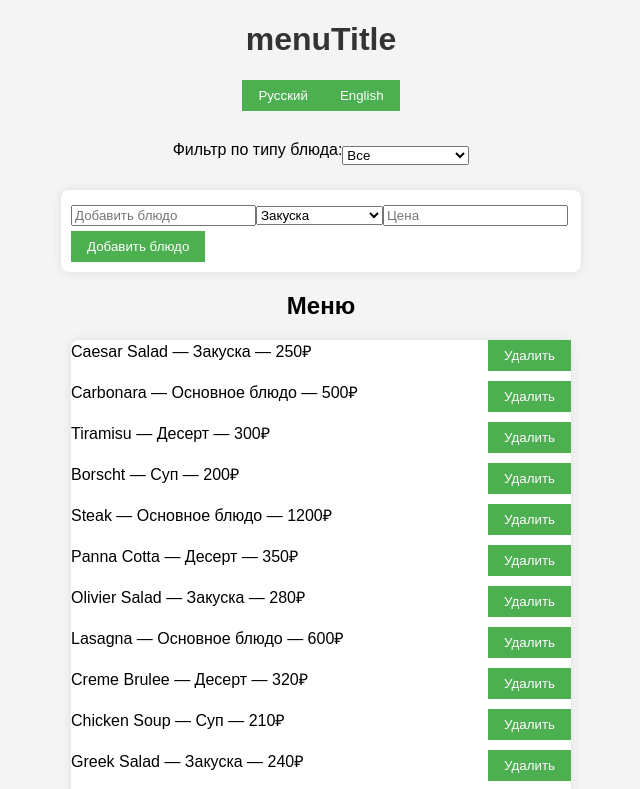
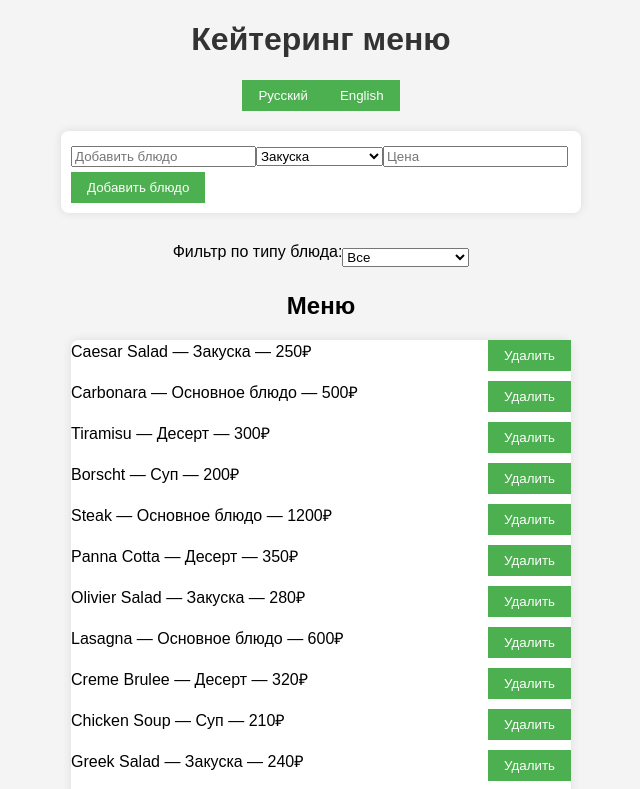
Before and after one commit to RovdoSophiya/SVC, a React (Create React App) app: page / in a window 1280 px wide. Shown: the top 789 px of the page, without its empty margins (319-959 px from the left). Built offline with nearby package versions, Linux system fonts and the light colour scheme.

Commit message:
feat: fix translation

```diff
--- a/src/App.js
+++ b/src/App.js
@@ -10,10 +10,10 @@ const App = () => {
   const { t } = useTranslation();
   return (
     <div>
-      <h1>{t("menuTitle")}</h1>
+      <h1>{t("dishes.menuTitle")}</h1>
       <LanguageSwitcher />
+      <AddDishForm />
       <DishFilter />
-      <AddDishForm />
       <DishList />
     </div>
   );
--- a/src/i18n.js
+++ b/src/i18n.js
@@ -7,6 +7,7 @@ i18n.use(initReactI18next).init({
     en: {
       translation: {
         dishes: {
+          menuTitle: "Catering menu",
           appetizer: "Appetizer",
           main: "Main Course",
           dessert: "Dessert",
@@ -38,6 +39,7 @@ i18n.use(initReactI18next).init({
     ru: {
       translation: {
         dishes: {
+          menuTitle: "Кейтеринг меню",
           appetizer: "Закуска",
           main: "Основное блюдо",
           dessert: "Десерт",
```
